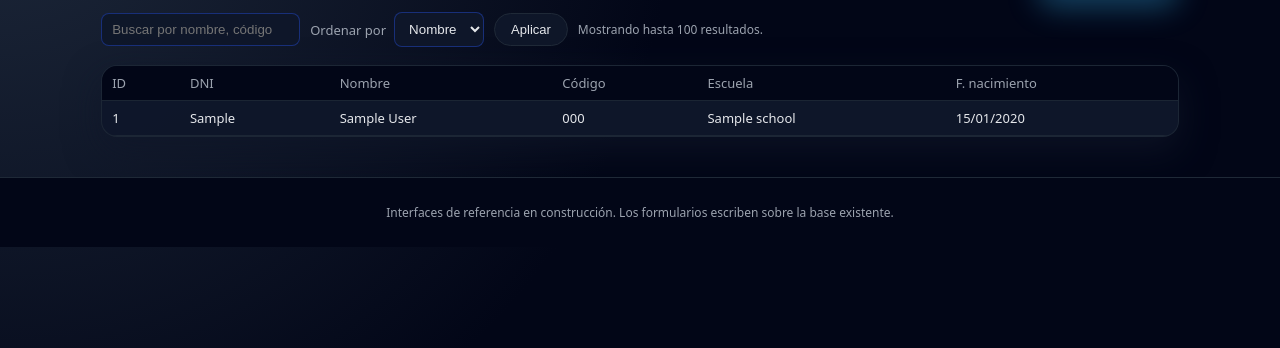
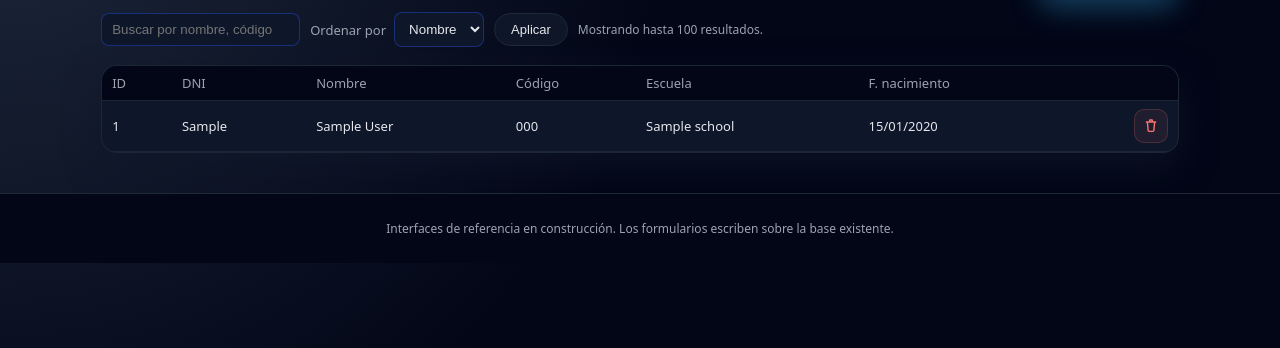
Before and after one commit to Miguel41844x/ENSENAPERU_SYSTEM, a Django app: page /students/ in a window 1280 px wide. Shown: the part 142-490 px from the top of the page. Run offline with Django 5.2, Linux system fonts and the light colour scheme; a user stored in the database is signed in; tables that the repository leaves empty hold one stand-in row (values such as "Sample post").

Commit message:
Add student deletion and improve ordering

```diff
--- a/static/css/ensenaperu.css
+++ b/static/css/ensenaperu.css
@@ -481,6 +481,37 @@ body {
     background: rgba(15, 23, 42, 0.9);
 }
 
+.actions-cell {
+    text-align: right;
+}
+
+.icon-button {
+    width: 34px;
+    height: 34px;
+    display: inline-flex;
+    align-items: center;
+    justify-content: center;
+    border-radius: 10px;
+    border: 1px solid rgba(248, 113, 113, 0.2);
+    background: rgba(248, 113, 113, 0.08);
+    color: var(--danger);
+    cursor: pointer;
+    transition: background var(--transition-fast), border-color var(--transition-fast),
+        transform var(--transition-fast), box-shadow var(--transition-fast);
+}
+
+.icon-button svg {
+    width: 16px;
+    height: 16px;
+}
+
+.icon-button:hover {
+    background: rgba(248, 113, 113, 0.16);
+    border-color: rgba(248, 113, 113, 0.4);
+    box-shadow: 0 6px 14px rgba(248, 113, 113, 0.2);
+    transform: translateY(-1px);
+}
+
 .empty-row {
     text-align: center;
     color: var(--text-muted);
--- a/students/urls.py
+++ b/students/urls.py
@@ -4,4 +4,5 @@ from . import views
 urlpatterns = [
     path("", views.student_list, name="student_list"),
     path("new/", views.student_create, name="student_create"),
+    path("<int:student_id>/delete/", views.student_delete, name="student_delete"),
 ]
--- a/students/views.py
+++ b/students/views.py
@@ -1,7 +1,7 @@
 from django.contrib import messages
 from django.contrib.auth.decorators import login_required
 from django.db.models import Q
-from django.shortcuts import redirect, render
+from django.shortcuts import get_object_or_404, redirect, render
 
 from core.models import Student
 from .forms import StudentForm
@@ -13,9 +13,9 @@ def student_list(request):
     order_param = request.GET.get("order", "name")
 
     order_fields = {
-        "name": ("last_name", "first_name"),
-        "dni": ("dni", "last_name"),
-        "school": ("school__name", "last_name"),
+        "name": ("first_name", "last_name"),
+        "dni": ("dni", "first_name", "last_name"),
+        "school": ("school__name", "first_name", "last_name"),
     }
     ordering = order_fields.get(order_param, order_fields["name"])
 
@@ -52,3 +52,16 @@ def student_create(request):
     else:
         form = StudentForm()
     return render(request, "students/student_form.html", {"form": form})
+
+
+@login_required
+def student_delete(request, student_id):
+    student = get_object_or_404(Student, pk=student_id)
+
+    if request.method == "POST":
+        student.delete()
+        messages.success(request, "Estudiante eliminado correctamente.")
+    else:
+        messages.error(request, "Operación no permitida.")
+
+    return redirect("student_list")
--- a/templates/students/student_list.html
+++ b/templates/students/student_list.html
@@ -40,6 +40,7 @@
                     <th>Código</th>
                     <th>Escuela</th>
                     <th>F. nacimiento</th>
+                    <th></th>
                 </tr>
             </thead>
             <tbody>
@@ -51,10 +52,28 @@
                         <td>{{ student.student_code|default:"—" }}</td>
                         <td>{{ student.school.name }}</td>
                         <td>{{ student.birthdate|date:"d/m/Y" }}</td>
+                        <td class="actions-cell">
+                            <form
+                                method="post"
+                                action="{% url 'student_delete' student.student_id %}"
+                                class="delete-form"
+                                data-student-name="{{ student.first_name }} {{ student.last_name }}"
+                            >
+                                {% csrf_token %}
+                                <button type="submit" class="icon-button" aria-label="Eliminar estudiante">
+                                    <svg xmlns="http://www.w3.org/2000/svg" viewBox="0 0 24 24" aria-hidden="true">
+                                        <path
+                                            fill="currentColor"
+                                            d="M9 3.5a1.5 1.5 0 0 1 1.5-1.5h3A1.5 1.5 0 0 1 15 3.5V5h4a1 1 0 1 1 0 2h-.57l-1.12 12.27A2.5 2.5 0 0 1 14.83 21H9.17a2.5 2.5 0 0 1-2.48-2.73L5.57 7H5a1 1 0 1 1 0-2h4zm2 .5v1h2v-1zm5.3 3H7.7l1.05 11.5a.5.5 0 0 0 .5.5h5.5a.5.5 0 0 0 .5-.5z"
+                                        />
+                                    </svg>
+                                </button>
+                            </form>
+                        </td>
                     </tr>
                 {% empty %}
                     <tr>
-                        <td colspan="6" class="empty-row">No hay estudiantes registrados.</td>
+                        <td colspan="7" class="empty-row">No hay estudiantes registrados.</td>
                     </tr>
                 {% endfor %}
             </tbody>
@@ -62,3 +81,21 @@
     </div>
 </section>
 {% endblock %}
+
+{% block scripts %}
+    {{ block.super }}
+    <script>
+        document.addEventListener("DOMContentLoaded", () => {
+            document.querySelectorAll(".delete-form").forEach((form) => {
+                form.addEventListener("submit", (event) => {
+                    const name = form.dataset.studentName || "este estudiante";
+                    const confirmed = confirm(`¿Deseas eliminar a ${name}? Esta acción no se puede deshacer.`);
+
+                    if (!confirmed) {
+                        event.preventDefault();
+                    }
+                });
+            });
+        });
+    </script>
+{% endblock %}
```
